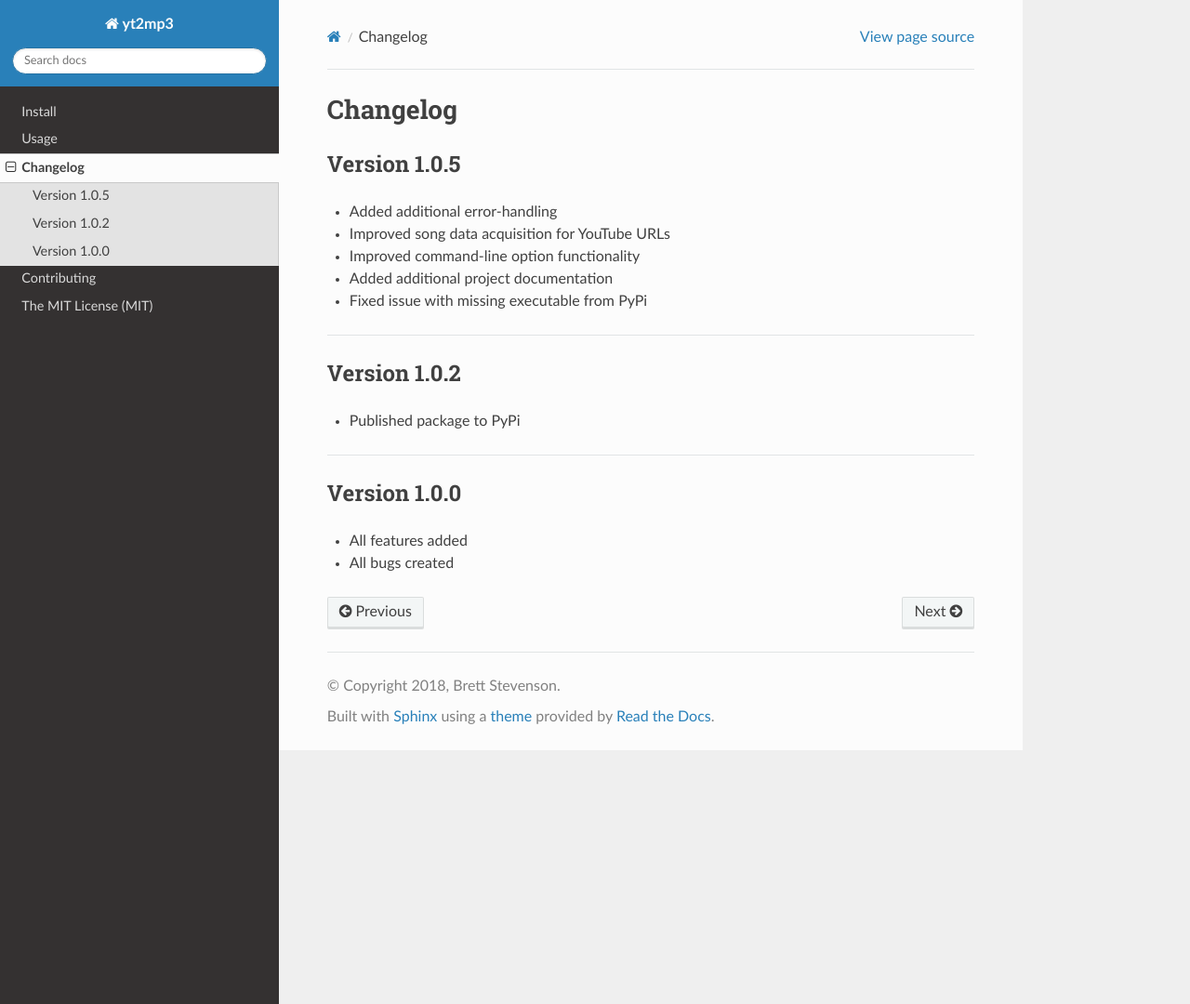
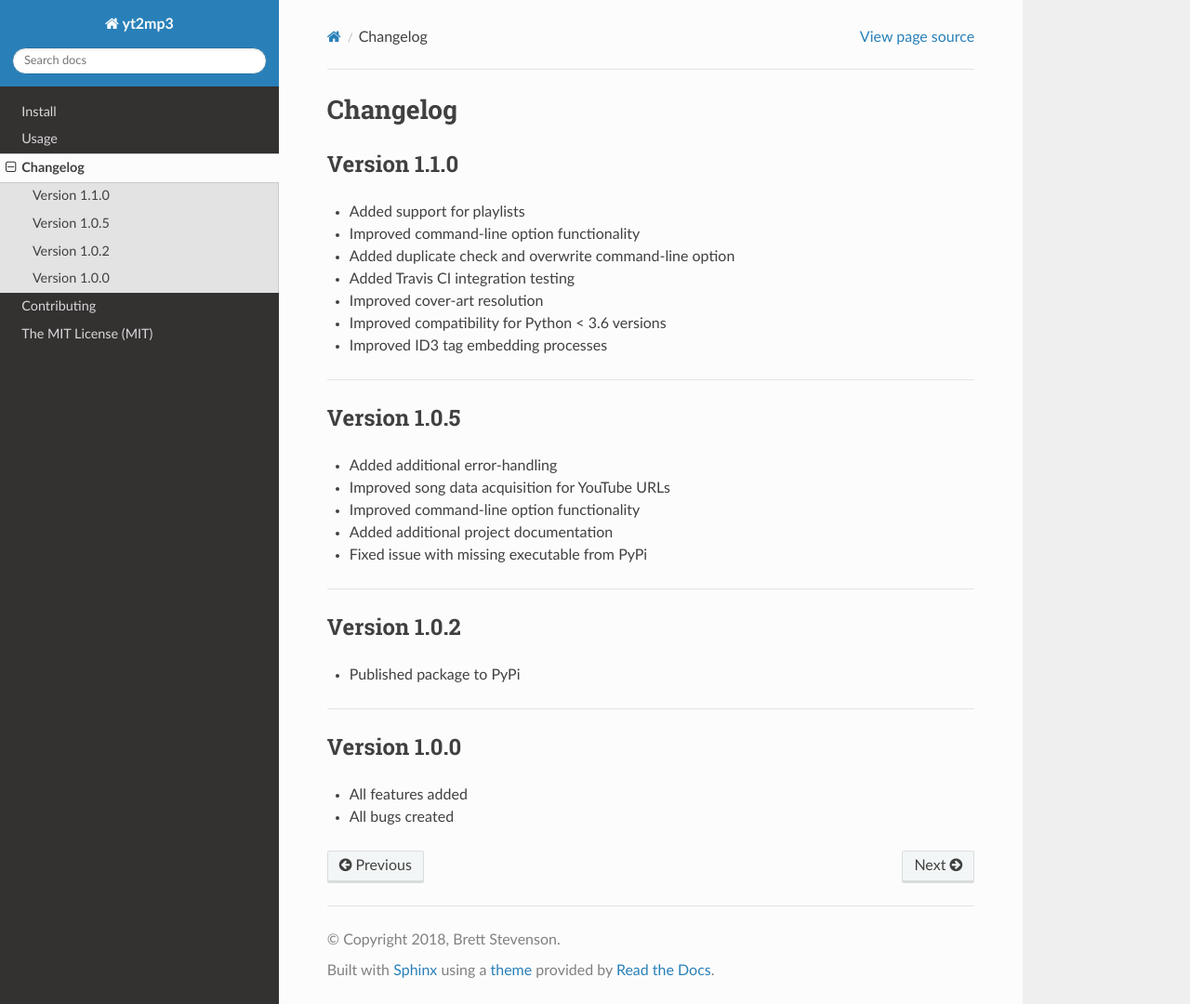
Before and after one commit to tterb/yt2mp3, a Sphinx documentation site: the page built from docs/changes.rst, in a window 1280 px wide and 1080 px high. Shown: the whole window at 93% size. Built offline with Sphinx 7.4.7 and the Read the Docs theme 2.0.0, drawn with Linux system fonts in a browser that asks for light colours.

Commit message:
:books: Update package documentation

```diff
--- a/docs/changes.rst
+++ b/docs/changes.rst
@@ -1,14 +1,18 @@
 Changelog
 ==============
 
-.. Version 1.1.0
-.. ----------------
-..
-.. * Added support for playlists
-.. * Improved command-line option functionality
-.. * Added duplicate check and overwrite command-line option
-..
-.. --------------------------------
+Version 1.1.0
+----------------
+
+* Added support for playlists
+* Improved command-line option functionality
+* Added duplicate check and overwrite command-line option
+* Added Travis CI integration testing
+* Improved cover-art resolution
+* Improved compatibility for Python < 3.6 versions
+* Improved ID3 tag embedding processes
+
+--------------------------------
 
 Version 1.0.5
 ----------------
--- a/docs/index.rst
+++ b/docs/index.rst
@@ -5,6 +5,10 @@
 
 yt2mp3
 ========
+
+.. image:: https://travis-ci.org/tterb/yt2mp3.svg?branch=master
+  :target: https://travis-ci.org/tterb/yt2mp3
+  :alt: Build Status
 
 .. image:: https://img.shields.io/pypi/v/yt2mp3.svg
  :target: https://pypi.python.org/pypi/yt2mp3/
@@ -29,7 +33,7 @@ A program that simplifies the process of searching, downloading and converting Y
 Overview
 ^^^^^^^^^^
 
-All you need is the video URL or the name of the artist/track you're looking for. The program will then attempt to retrieve data for a song by matching the provided input by querying the iTunes API and find a corresponding YouTube video, if a URL is not provided. The video will then be downloaded, converted, and the gathered data will be used to populate the metadata of the MP3.
+All you need is the video URL or the name of the artist/track you're looking for, the program will then attempt to retrieve data for a song by matching the provided input by querying the iTunes API and find a corresponding YouTube video, if one isn't provided. The video will then be downloaded, converted, and the gathered data will be used to populate the metadata of the MP3.
 
 Once finished, the resulting MP3 file will be saved to your *Downloads* directory, with the following file-structure ``Music/{artist}/{track}.mp3``.
 
--- a/docs/usage.rst
+++ b/docs/usage.rst
@@ -14,7 +14,7 @@ The program can be executed via the command-line as follows:
   :alt: Usage Example
 
 Options
-^^^^^^^^^
+--------------
 
 +----------------------+------------------------------------------------------------+
 | ``-t, --track``     | Specify the track name query                          |
```
Also changed, not shown: docs/contributing.rst (+6 -6 lines).
